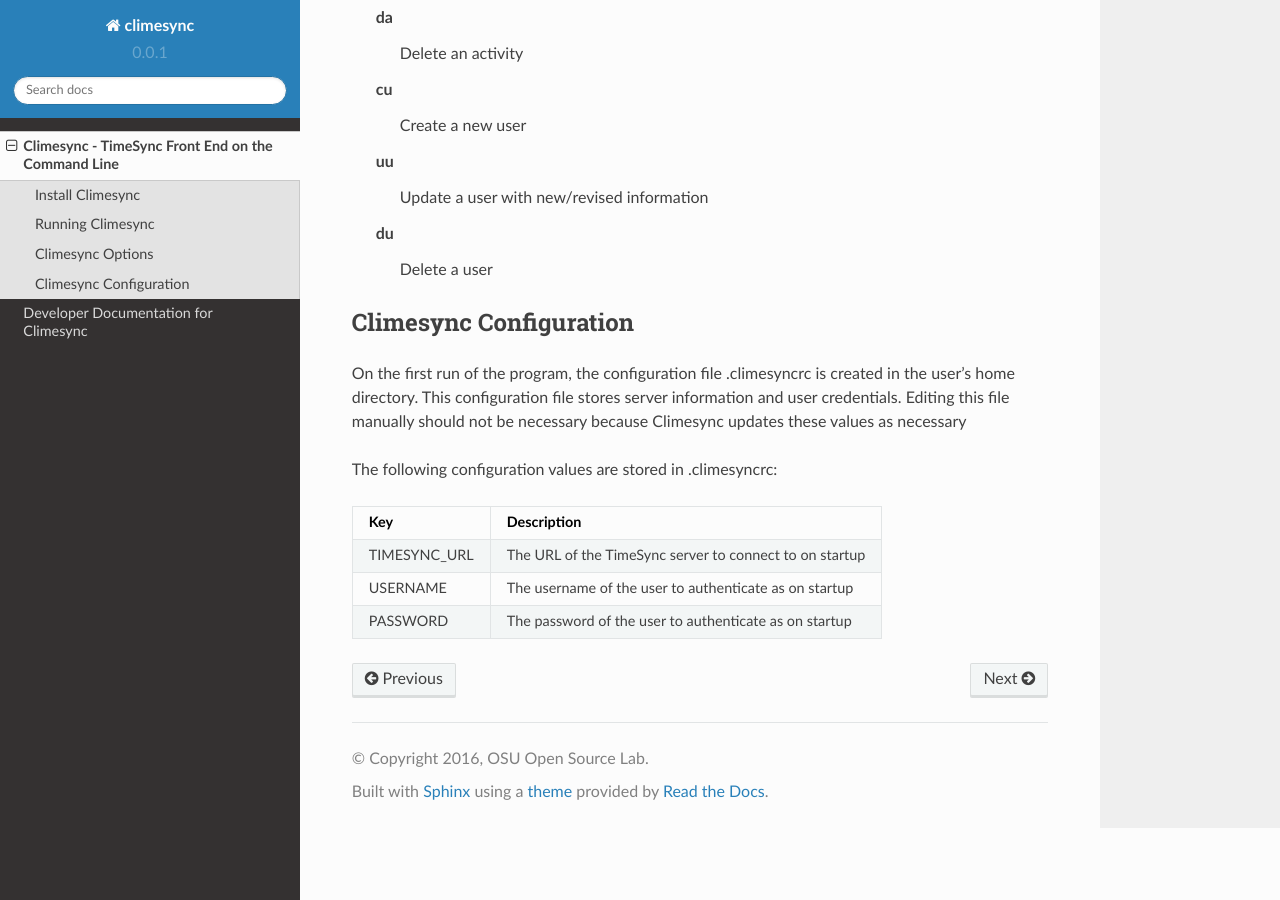
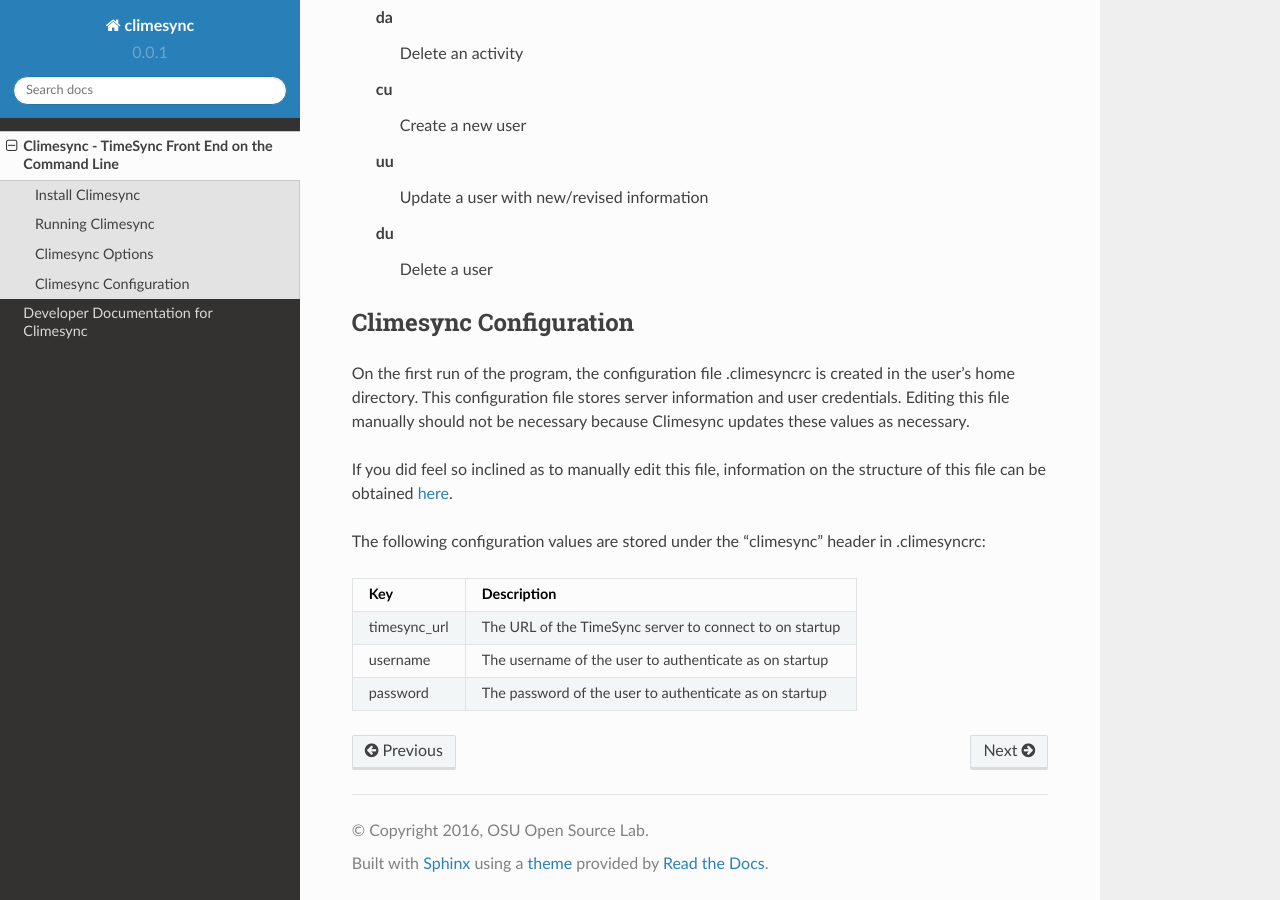
Before and after one commit to osuosl/climesync, a Sphinx documentation site: the page built from docs/source/usage.rst, in a window 1280 px wide and 900 px high, scrolled down 2733 px. Built offline with Sphinx 7.4.7 and the Read the Docs theme 2.0.0, drawn with Linux system fonts in a browser that asks for light colours.

Commit message:
Updated documentation for new config file structure

```diff
--- a/docs/source/usage.rst
+++ b/docs/source/usage.rst
@@ -129,14 +129,20 @@
 On the first run of the program, the configuration file .climesyncrc is
 created in the user's home directory. This configuration file stores server
 information and user credentials. Editing this file manually should not be
-necessary because Climesync updates these values as necessary
+necessary because Climesync updates these values as necessary.
 
-The following configuration values are stored in .climesyncrc:
+If you did feel so inclined as to manually edit this file, information on
+the structure of this file can be obtained `here`_.
+
+The following configuration values are stored under the "climesync" header
+in .climesyncrc:
 
 ============ =======================================================
     Key                            Description
 ============ =======================================================
-TIMESYNC_URL The URL of the TimeSync server to connect to on startup
-USERNAME     The username of the user to authenticate as on startup
-PASSWORD     The password of the user to authenticate as on startup
+timesync_url The URL of the TimeSync server to connect to on startup
+username     The username of the user to authenticate as on startup
+password     The password of the user to authenticate as on startup
 ============ =======================================================
+
+.. _here: https://docs.python.org/2/library/configparser.html
```
